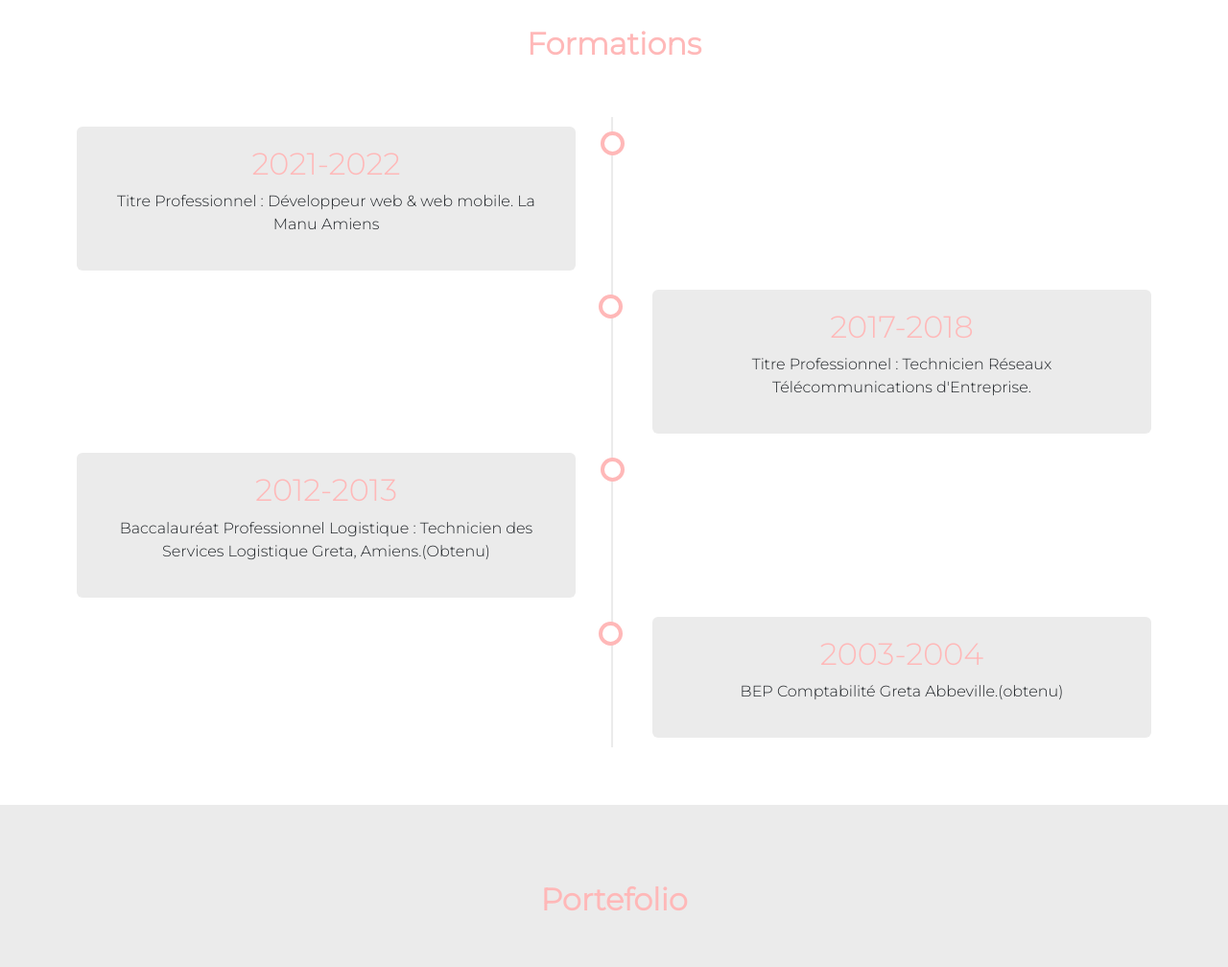
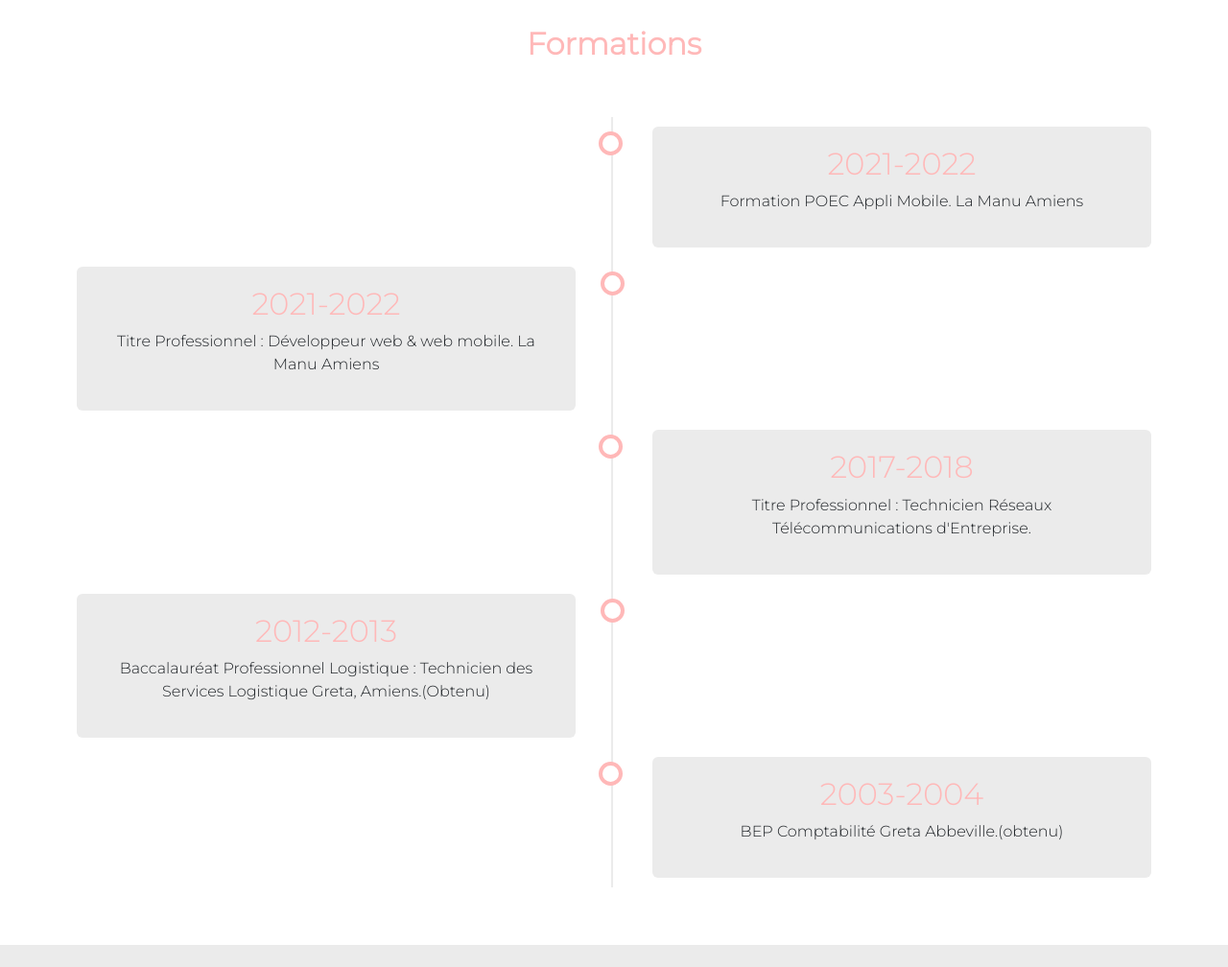
Before and after one commit to clairemardin/mon-CV, a plain HTML site: page index.html in a window 1280 px wide. Shown: the part 3040-4048 px from the top of the page at 96% size. Drawn offline with nearby package versions, Linux system fonts and the light colour scheme.

Commit message:
modif cv

```diff
--- a/index.html
+++ b/index.html
@@ -65,11 +65,6 @@
                         </div>
                     </div>
                 </div>
-
-
-
-                    <!-- <div class="col>
-                    </div> -->
 
             </div>
         </section>
@@ -174,6 +169,12 @@
                 <div class="row">
                     <div class="col text-center"><h2 class="pb-5 fw-bold">Formations</h2>
                         <div class="timeline">
+                            <div class="container right">
+                                <div class="content">
+                                <h2>2021-2022</h2>
+                                <p>Formation POEC Appli Mobile. La Manu Amiens</p>
+                                </div>
+                            </div>
                             <div class="container left">
                                 <div class="content">
                                 <h2>2021-2022</h2>
```
